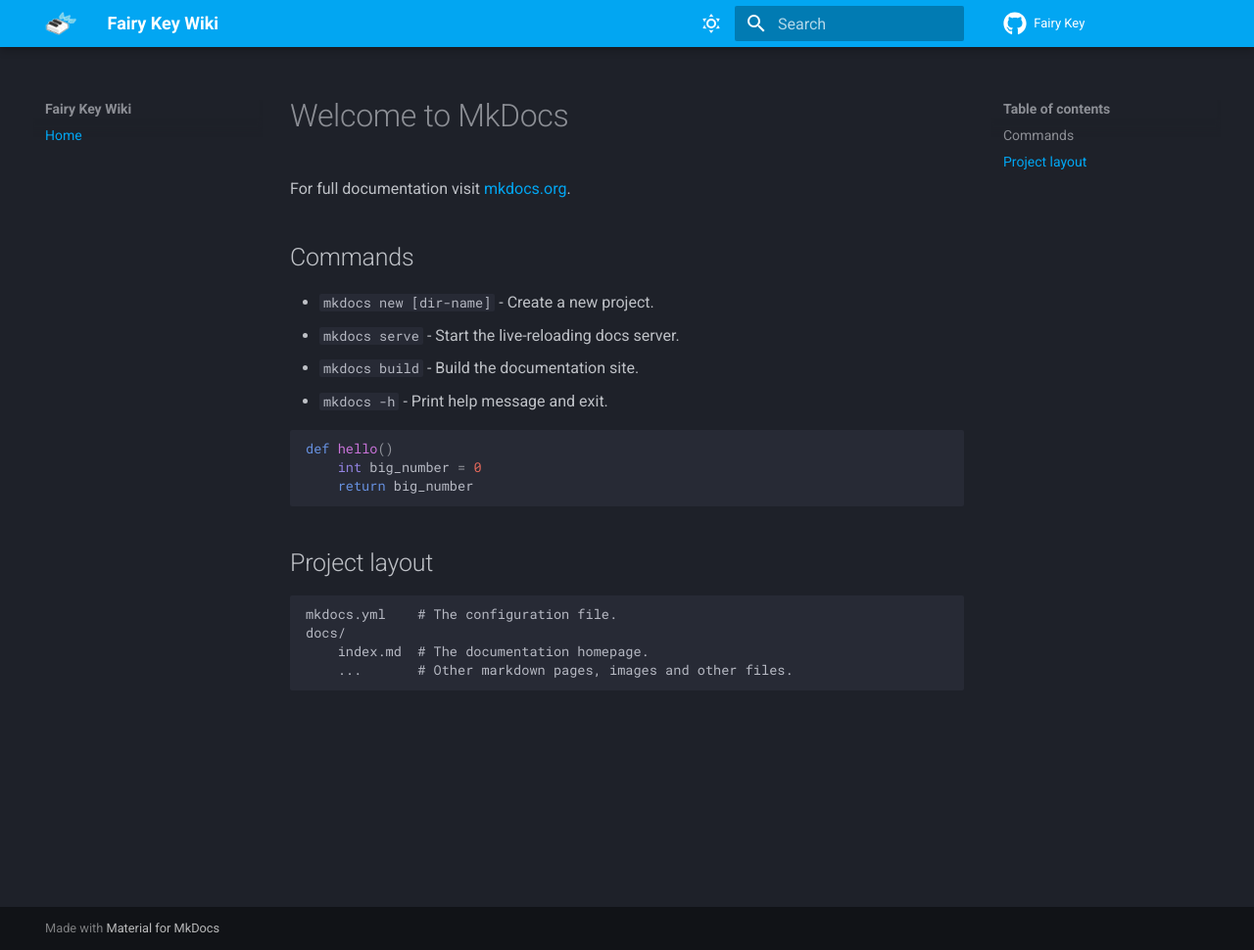
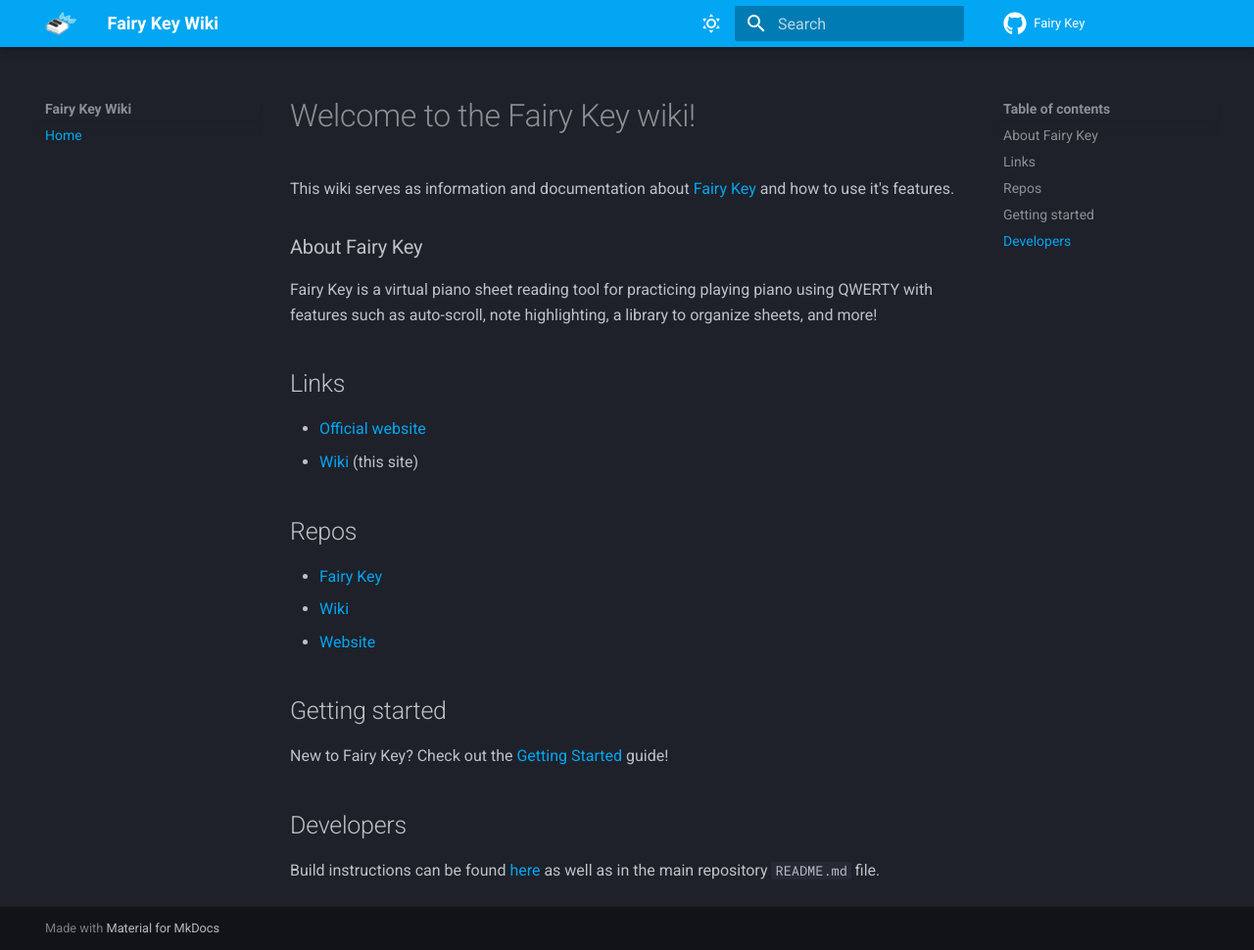
Before and after one commit to FairyKey/wiki, an MkDocs documentation site: the page built from docs/index.md, in a window 1280 px wide and 970 px high. Shown: the whole window at 98% size. Built offline with MkDocs 1.6.1 and Material for MkDocs 9.7.7, drawn with Linux system fonts in a browser that asks for light colours; comment, search, counter and statistics services are not loaded.

Commit message:
Add Home information

````diff
--- a/docs/index.md
+++ b/docs/index.md
@@ -1,23 +1,21 @@
-# Welcome to MkDocs
+# Welcome to the Fairy Key wiki!
 
-For full documentation visit [mkdocs.org](https://www.mkdocs.org).
+This wiki serves as information and documentation about [Fairy Key](https://fairykey.app) and how to use it's features.
 
-## Commands
+### About Fairy Key
+Fairy Key is a virtual piano sheet reading tool for practicing playing piano using QWERTY with features such as auto-scroll, note highlighting, a library to organize sheets, and more!
 
-* `mkdocs new [dir-name]` - Create a new project.
-* `mkdocs serve` - Start the live-reloading docs server.
-* `mkdocs build` - Build the documentation site.
-* `mkdocs -h` - Print help message and exit.
+## Links
+* [Official website](https://fairykey.app)
+* [Wiki](https://wiki.fairykey.app) (this site)
 
-```python
-def hello()
-    int big_number = 0
-    return big_number
-```
+## Repos
+* [Fairy Key](https://github.com/FairyKey/FairyKey)
+* [Wiki](https://github.com/FairyKey/wiki)
+* [Website](https://github.com/FairyKey/website)
 
-## Project layout
+## Getting started
+New to Fairy Key? Check out the [Getting Started](gettingstarted.md) guide!
 
-    mkdocs.yml    # The configuration file.
-    docs/
-        index.md  # The documentation homepage.
-        ...       # Other markdown pages, images and other files.
+## Developers
+Build instructions can be found [here](building.md) as well as in the main repository `README.md` file.
````
